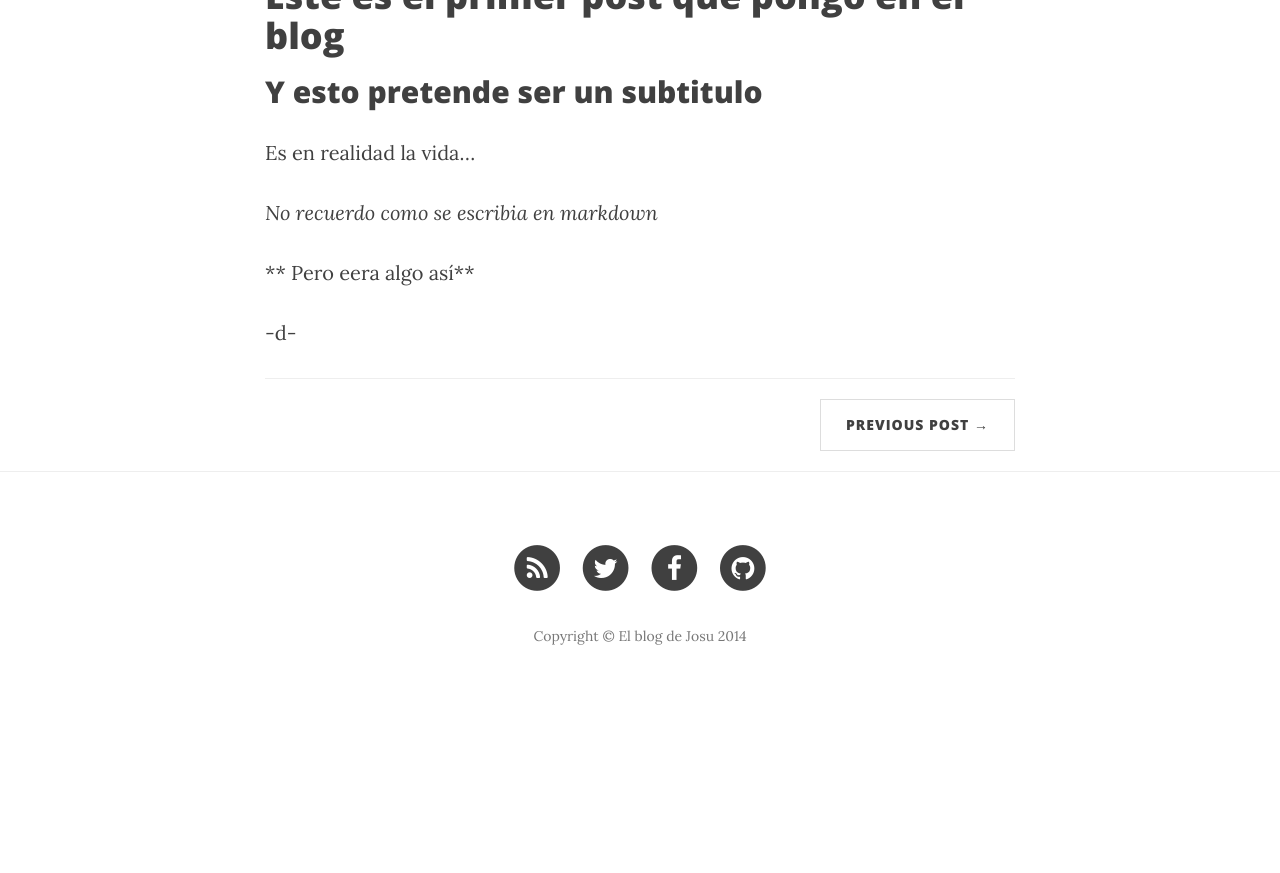
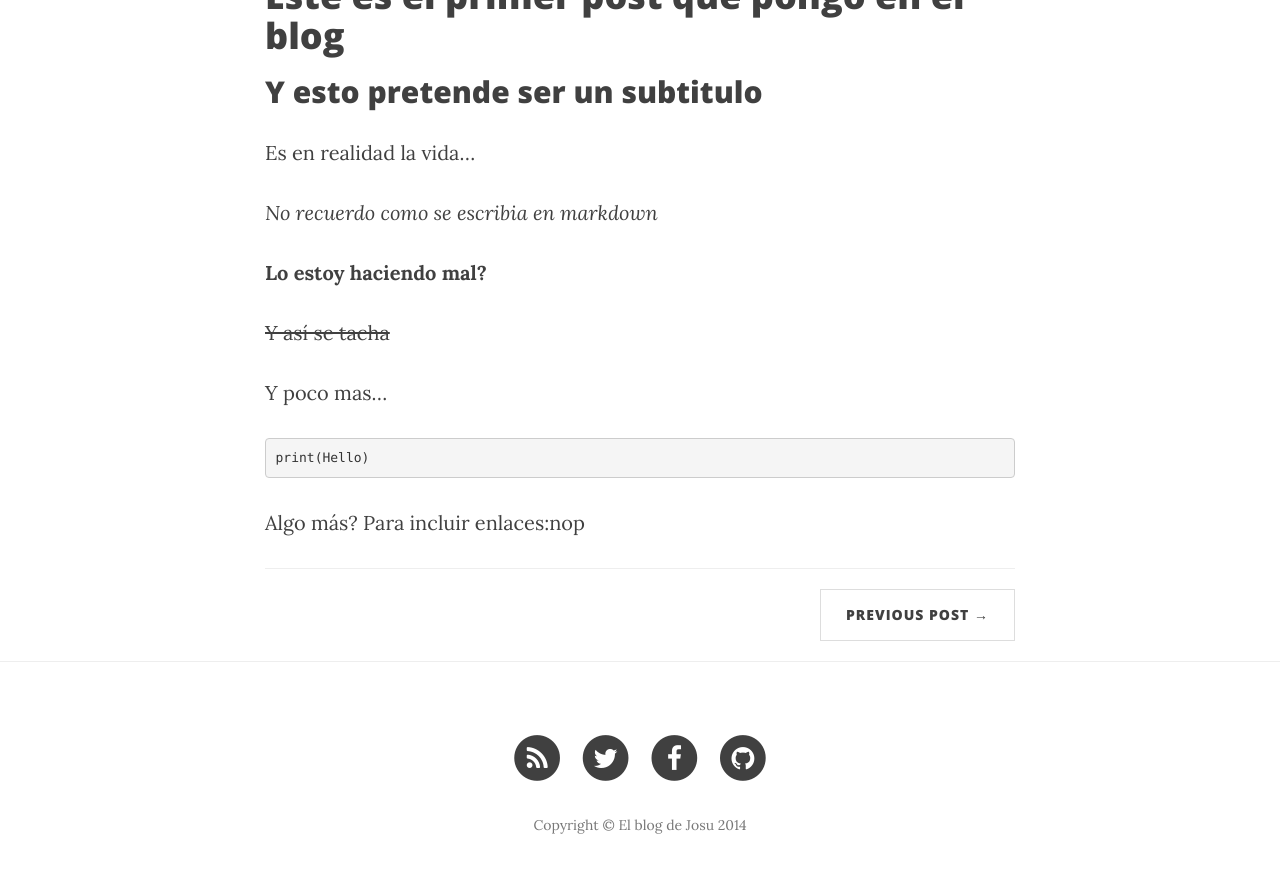
Before and after one commit to josuantonsanz/josuantonsanz.github.io, a Jekyll site: the page built from _posts/2014-10-12-inicio.markdown, in a window 1280 px wide and 900 px high, scrolled down 663 px. Shown: the top 873 px of the window. Built offline with Jekyll 4.4.1, drawn with Linux system fonts in a browser that asks for light colours; nearby versions of some CDN libraries; before the commit the page ends 1375 px from its top, so only the background shows below that.

Commit message:
Primera version

```diff
--- a/_posts/2014-10-12-inicio.markdown
+++ b/_posts/2014-10-12-inicio.markdown
@@ -15,6 +15,12 @@ Es en realidad la vida...
 
 *No recuerdo como se escribia en markdown*
 
-** Pero eera algo así**
+**Lo estoy haciendo mal?**
 
--d-
+~~Y así se tacha~~
+
+Y poco mas...
+<pre>print(Hello)</pre>
+
+Algo más?
+Para incluir enlaces:nop
```
